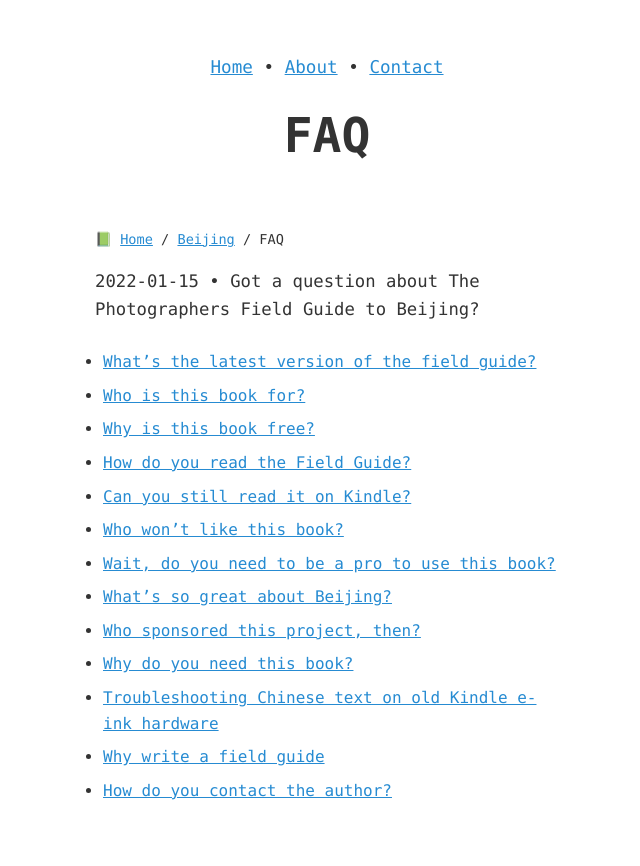
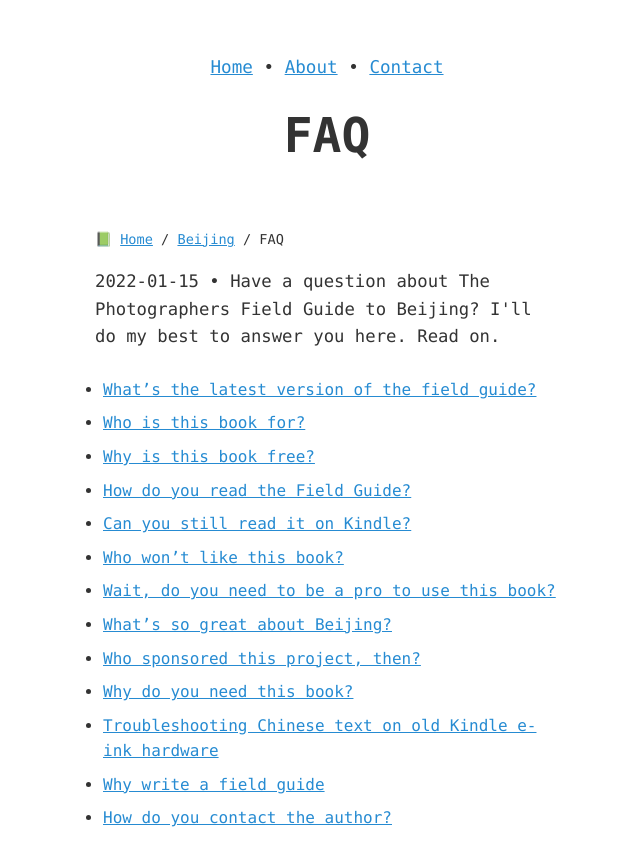
Before and after one commit to zachmccabe/zachmccabe.github.io, a Jekyll site: the page built from _beijing/faq.md, in a window 1280 px wide and 900 px high. Shown: the top 866 px of the window, without its empty margins (313-953 px from the left). Built offline with Jekyll 4.4.1, drawn with Linux system fonts in a browser that asks for light colours.

Commit message:
Update faq.md
Update description/lede for tone.

```diff
--- a/_beijing/faq.md
+++ b/_beijing/faq.md
@@ -2,7 +2,7 @@
 layout: kaoliang_nite_3
 title: FAQ
 date: 2022-01-15
-description: "Got a question about The Photographers Field Guide to Beijing?"
+description: "Have a question about The Photographers Field Guide to Beijing? I'll do my best to answer you here. Read on."
 lede: print
 
 ---
```
